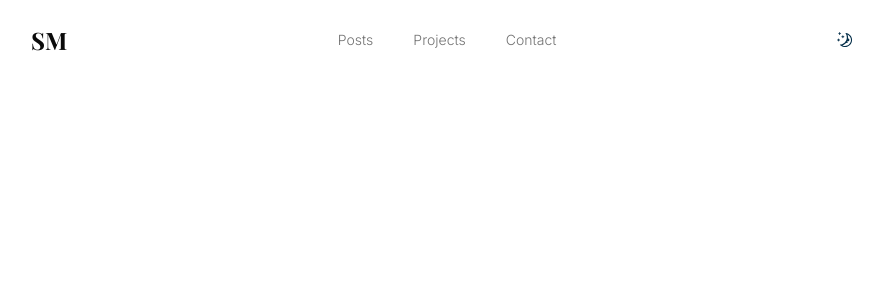
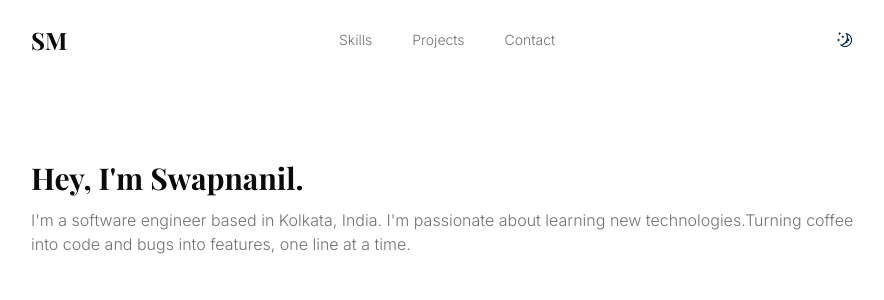
Before and after one commit to Swapnanil44/swapnanil-portfolio, a Next.js app: page / in a window 1280 px wide. Shown: the top 300 px of the page, without its empty margins (193-1077 px from the left). Built offline with nearby package versions, Linux system fonts and the light colour scheme; a web font is replaced by a local one.

Commit message:
add intro

```diff
--- a/app/page.tsx
+++ b/app/page.tsx
@@ -1,9 +1,10 @@
+import Intro from "@/components/intro";
 import Image from "next/image";
 
 export default function Home() {
   return <section className="pb-24 pt-40">
     <div className='container max-w-4xl'>
-
+      <Intro/>
     </div>
   </section>;
 }
--- a/components/header.tsx
+++ b/components/header.tsx
@@ -13,7 +13,7 @@
 
         <ul className='flex items-center gap-6 text-sm font-light text-muted-foreground sm:gap-10'>
           <li className='transition-colors hover:text-foreground'>
-            <Link href='/posts'>Posts</Link>
+            <Link href='#about'>Skills</Link>
           </li>
           <li className='transition-colors hover:text-foreground'>
             <Link href='/projects'>Projects</Link>
--- /dev/null
+++ b/components/intro.tsx
@@ -0,0 +1,27 @@
+import Image from "next/image";
+import authorImage from "@/public/images/authors/hamed.png";
+
+export default function Intro() {
+  return (
+    <section className="flex flex-col-reverse items-start gap-x-10 gap-y-4 pb-24 md:flex-row md:items-center">
+      <div className="mt-2 flex-1 md:mt-0">
+        <h1 className="title no-underline">Hey, I&#39;m Swapnanil.</h1>
+        <p className="mt-3 font-light text-muted-foreground">
+          I&#39;m a software engineer based in Kolkata, India. I&#39;m
+          passionate about learning new technologies.Turning coffee into code
+          and bugs into features, one line at a time.
+        </p>
+      </div>
+      {/* <div className='relative'>
+        <Image
+          className='flex-1 rounded-lg grayscale'
+          src={authorImage}
+          alt='Hamed Bahram'
+          width={175}
+          height={175}
+          priority
+        />
+      </div> */}
+    </section>
+  );
+}
```
Also changed, not shown: public/images/authors/hamed.png (added).
